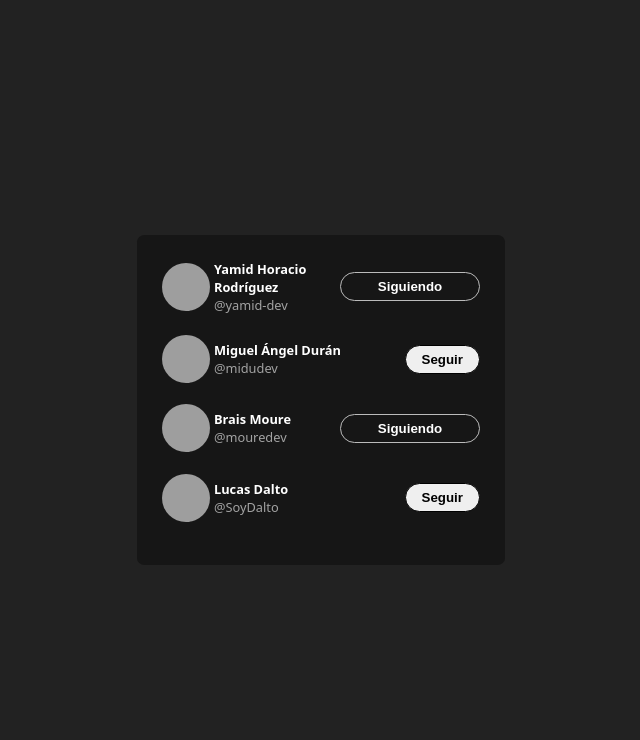
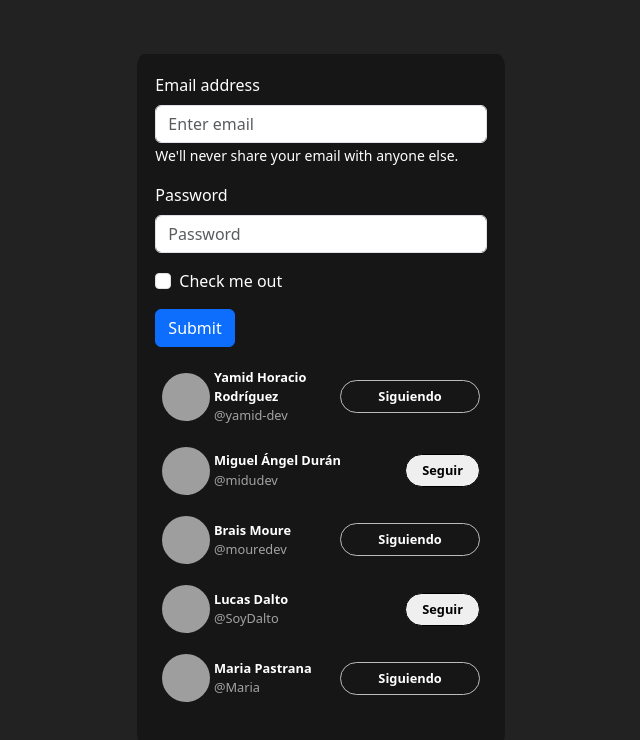
Before and after one commit to yamid-dev/aprendizajes, a React (Vite) app in the folder Javascript/aprendiendo-react/projects/holaMundo/: page / in a window 1280 px wide. Shown: the top 740 px of the page, without its empty margins (319-959 px from the left). Built offline with nearby package versions, Linux system fonts and the light colour scheme; grey boxes are pictures that could not be loaded.

Commit message:
Probando componentes react-bootstrap

```diff
--- a/Javascript/aprendiendo-react/projects/holaMundo/package.json
+++ b/Javascript/aprendiendo-react/projects/holaMundo/package.json
@@ -10,7 +10,9 @@
     "preview": "vite preview"
   },
   "dependencies": {
+    "bootstrap": "^5.3.3",
     "react": "^18.2.0",
+    "react-bootstrap": "^2.10.2",
     "react-dom": "^18.2.0"
   },
   "devDependencies": {
--- a/Javascript/aprendiendo-react/projects/holaMundo/src/assets/App.css
+++ b/Javascript/aprendiendo-react/projects/holaMundo/src/assets/App.css
@@ -64,3 +64,18 @@
 .tw-followCard-stopFollow{
     display:none;
 }
+.p-timer{
+    color: white;
+}
+.counter{
+    color: white;
+}
+.f-basic{
+    margin-bottom: 2%;
+}
+.mb-3{
+    color: white;
+}
+.mb-3 .text-muted{
+    color: white !important;
+}
--- a/Javascript/aprendiendo-react/projects/holaMundo/src/assets/App.jsx
+++ b/Javascript/aprendiendo-react/projects/holaMundo/src/assets/App.jsx
@@ -1,6 +1,7 @@
 import React from 'react'
 import './App.css'
 import { TwitterFollowCard } from './TwitterFolloCard'
+import { FormBasic } from './FormBasic'
 export function App () {
 
     const users= [
@@ -23,11 +24,17 @@ export function App () {
             userName: 'SoyDalto',
             name: 'Lucas Dalto',
             isFollowing: false
+        },
+        {
+            userName: 'Maria',
+            name: 'Maria Pastrana',
+            isFollowing: true
         }
     ]
 
     return(
         <section className='App'>
+            <FormBasic></FormBasic>
             {
                 users.map(({userName,name,isFollowing})=>(
                         <React.Fragment>
@@ -40,6 +47,7 @@ export function App () {
                         </React.Fragment>
                     ))
             }
+
         </section>
     )
 }
--- /dev/null
+++ b/Javascript/aprendiendo-react/projects/holaMundo/src/assets/FormBasic.jsx
@@ -0,0 +1,27 @@
+import Button from 'react-bootstrap/Button';
+import Form from 'react-bootstrap/Form';
+
+export function FormBasic() {
+  return (
+    <Form className="f-basic">
+      <Form.Group className="mb-3" controlId="formBasicEmail">
+        <Form.Label>Email address</Form.Label>
+        <Form.Control type="email" placeholder="Enter email" />
+        <Form.Text className="text-muted">
+          We'll never share your email with anyone else.
+        </Form.Text>
+      </Form.Group>
+
+      <Form.Group className="mb-3" controlId="formBasicPassword">
+        <Form.Label>Password</Form.Label>
+        <Form.Control type="password" placeholder="Password" />
+      </Form.Group>
+      <Form.Group className="mb-3" controlId="formBasicCheckbox">
+        <Form.Check type="checkbox" label="Check me out" />
+      </Form.Group>
+      <Button variant="primary" type="submit">
+        Submit
+      </Button>
+    </Form>
+  );
+}
--- a/Javascript/aprendiendo-react/projects/holaMundo/src/assets/index.css
+++ b/Javascript/aprendiendo-react/projects/holaMundo/src/assets/index.css
@@ -1,10 +1,10 @@
 body{
     margin: 0;
-    background: #222;
     font-family: system-ui;
     display: grid;
     place-content: center;
     min-height: 100vh;
+    background: #222 !important;
 }
 .App{
     display: flex;
--- a/Javascript/aprendiendo-react/projects/holaMundo/src/main.jsx
+++ b/Javascript/aprendiendo-react/projects/holaMundo/src/main.jsx
@@ -2,6 +2,8 @@ import React from 'react';
 import ReactDOM from 'react-dom';
 import {App} from './assets/App.jsx';
 import './assets/index.css'
+import 'bootstrap/dist/css/bootstrap.min.css';
+
 const root = document.getElementById('root');
 
 //react está renderizando los elementos que le estamos retornando con los componentes que hemos hecho
```
Also changed, not shown: Javascript/aprendiendo-react/projects/holaMundo/src/assets/Counter.jsx (added, +21 -0 lines), Javascript/aprendiendo-react/projects/holaMundo/src/assets/Timer.jsx (added, +18 -0 lines), Javascript/aprendiendo-react/projects/holaMundo/src/assets/TwitterFolloCard.jsx (line endings or trailing spaces), 1 other file (tests, documents, lock files or other folders).
